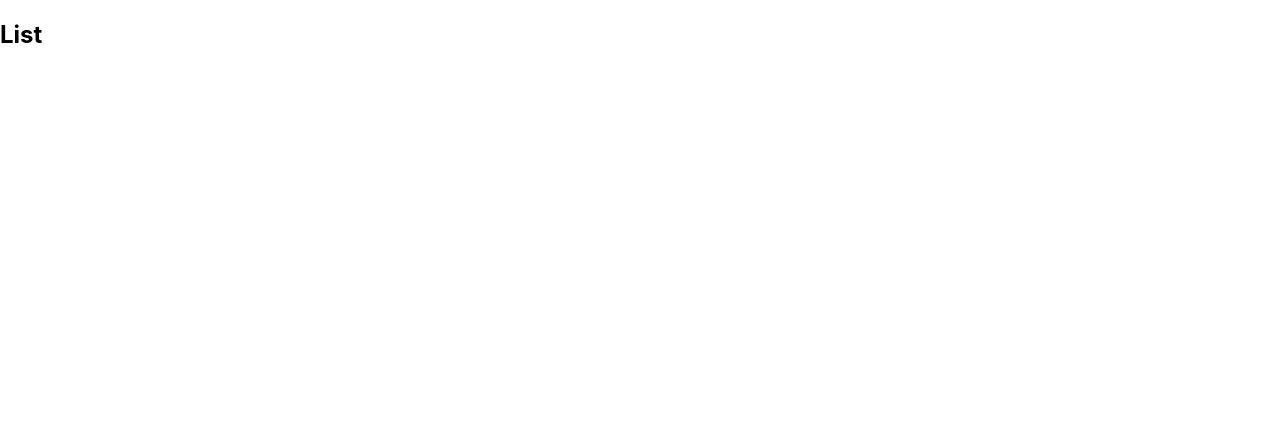
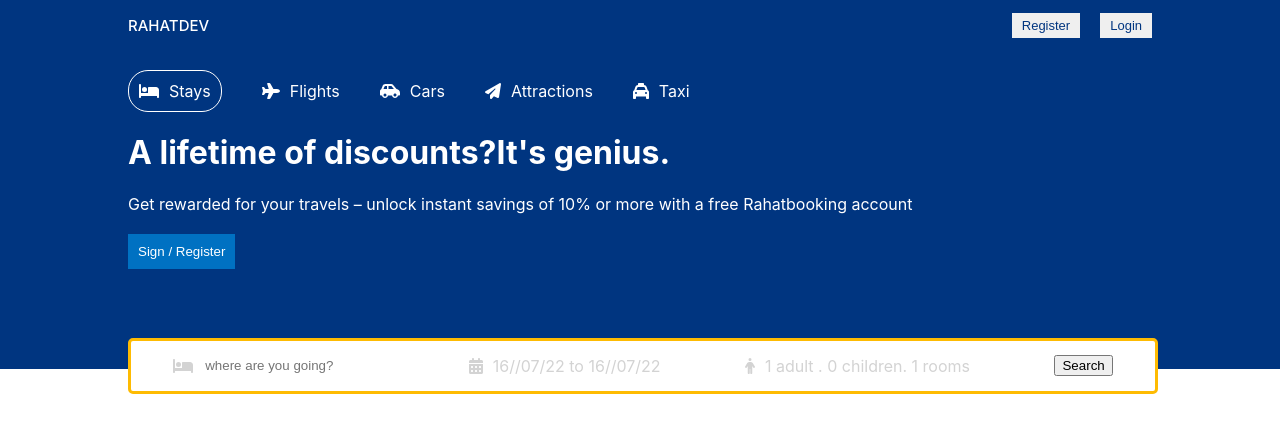
Before and after one commit to bellicose77/booking-app-clientside, a React (Create React App) app: page /hotels in a window 1280 px wide. Shown: the top 432 px of the page. Built offline with nearby package versions, Linux system fonts and the light colour scheme.

Commit message:
hotel list section

```diff
--- a/src/pages/List/List.js
+++ b/src/pages/List/List.js
@@ -1,9 +1,12 @@
 import React from 'react';
+import Header from '../../components/Header/Header';
+import Navbar from '../../components/Navbar/Navbar';
 
 const List = () => {
     return (
         <div>
-            <h2>List</h2>
+            <Navbar/>
+            <Header/>
         </div>
     );
 };
```
